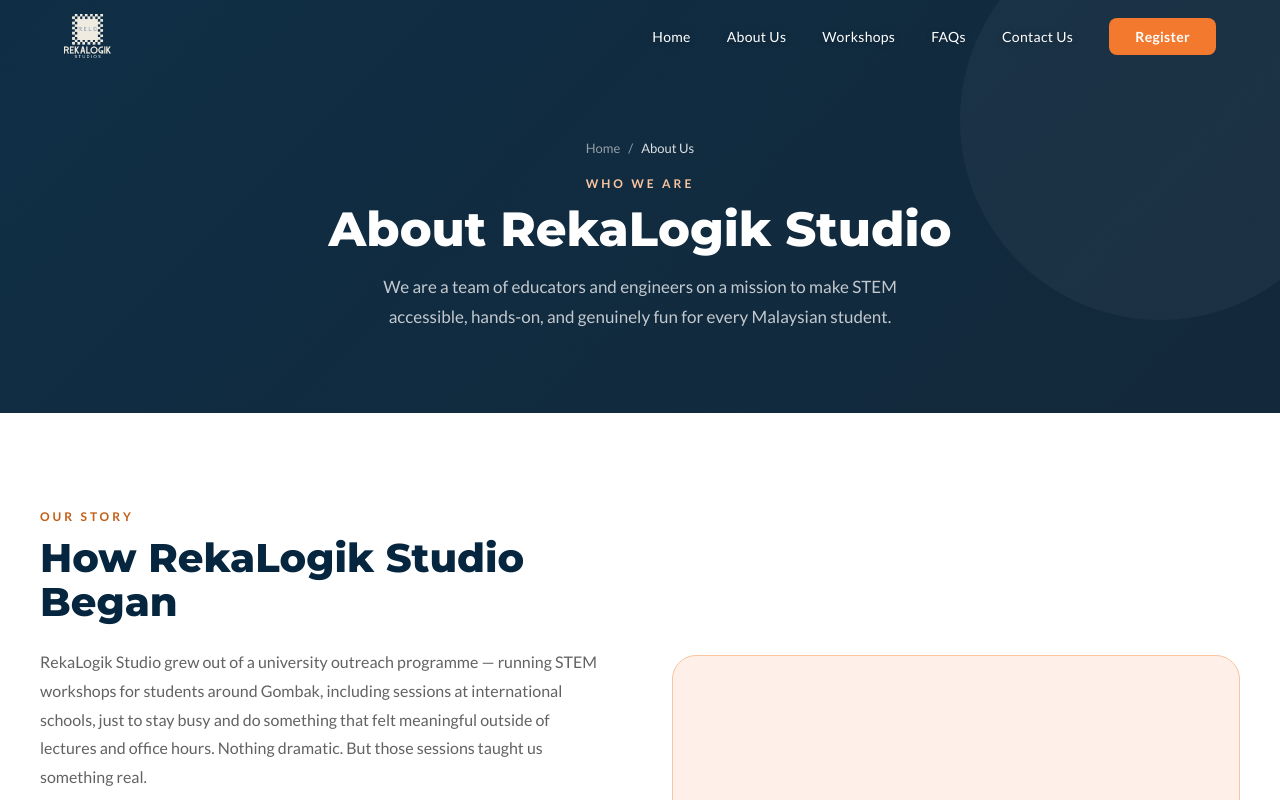
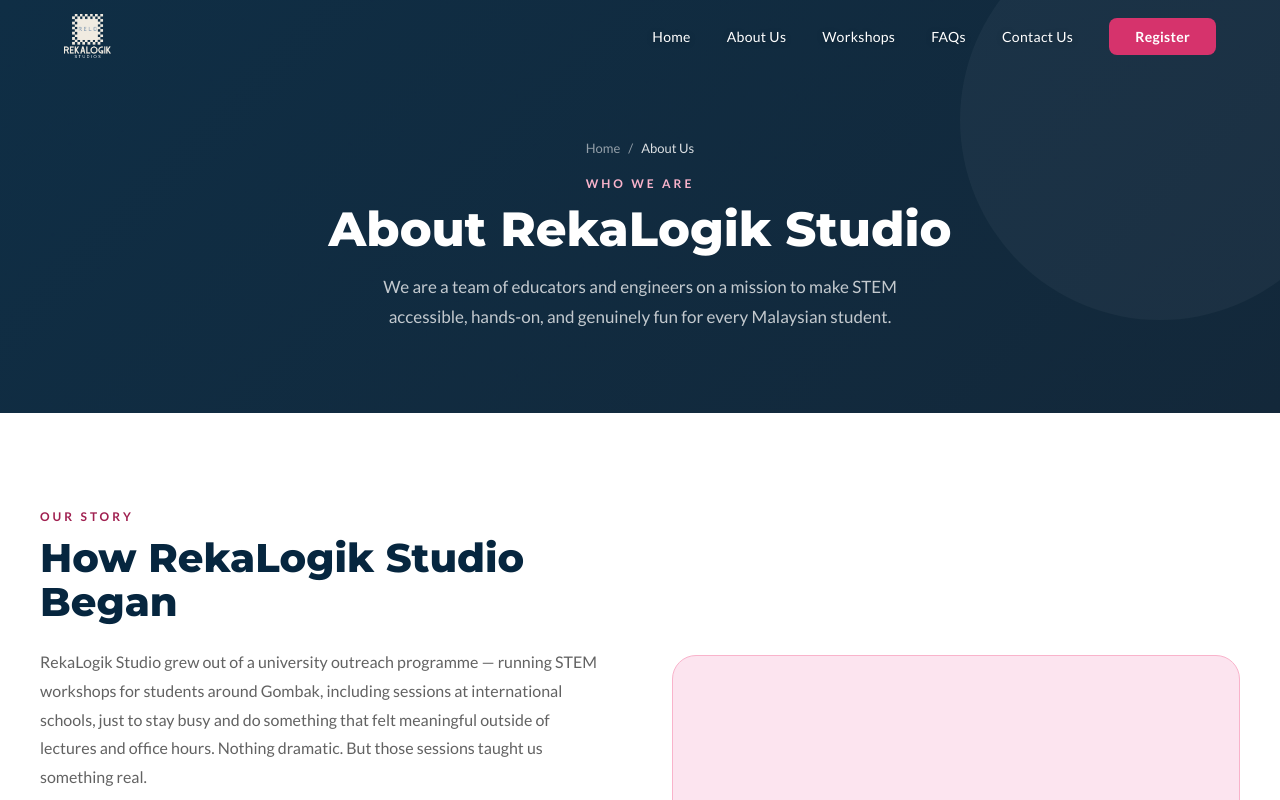
Before and after one commit to bidayatulhidayah/rekalogik-website, a Next.js app: page /about in a window 1280 px wide. Shown: the top 800 px of the page. Built offline with nearby package versions, Linux system fonts and the light colour scheme.

Commit message:
change to raspberry D6336C

```diff
--- a/app/(marketing)/page.js
+++ b/app/(marketing)/page.js
@@ -39,7 +39,7 @@
               padding: "6px 16px", marginBottom: 24,
               border: "1px solid rgba(255,255,255,0.2)",
             }}>
-              <span style={{ width: 6, height: 6, borderRadius: "50%", background: "#F2792E", display: "inline-block" }} />
+              <span style={{ width: 6, height: 6, borderRadius: "50%", background: "#D6336C", display: "inline-block" }} />
               <span style={{ color: "#fff", fontSize: 13, fontWeight: 500, letterSpacing: 1 }}>
                 Now enrolling — 2025 season
               </span>
--- a/app/globals.css
+++ b/app/globals.css
@@ -44,7 +44,7 @@
   font-weight: 700;
   letter-spacing: 3px;
   text-transform: uppercase;
-  color: #C45E15;
+  color: #A02050;
   margin-bottom: 12px;
   display: block;
   font-family: 'Lato', sans-serif;
@@ -98,7 +98,7 @@
 /* ─── Buttons ────────────────────────────────── */
 .rl-btn-primary {
   display: inline-block;
-  background: #F2792E;
+  background: #D6336C;
   color: #fff;
   padding: 13px 32px;
   border-radius: 8px;
@@ -108,22 +108,22 @@
   font-family: 'Lato', sans-serif;
   transition: background 0.2s;
 }
-.rl-btn-primary:hover { background: #D4661A; }
+.rl-btn-primary:hover { background: #B82A5A; }
 
 .rl-btn-outline {
   display: inline-block;
   background: transparent;
-  color: #C45E15;
+  color: #A02050;
   padding: 12px 30px;
   border-radius: 8px;
   font-weight: 700;
   font-size: 14px;
   letter-spacing: 0.3px;
   font-family: 'Lato', sans-serif;
-  border: 2px solid #F2792E;
+  border: 2px solid #D6336C;
   transition: background 0.2s, color 0.2s;
 }
-.rl-btn-outline:hover { background: #F2792E; color: #fff; }
+.rl-btn-outline:hover { background: #D6336C; color: #fff; }
 
 .rl-btn-white {
   display: inline-block;
@@ -182,12 +182,12 @@
   width: 28px;
   height: 28px;
   border-radius: 50%;
-  background: #FEF0E8;
+  background: #FCE4EF;
   display: flex;
   align-items: center;
   justify-content: center;
   font-size: 18px;
-  color: #C45E15;
+  color: #A02050;
   font-weight: 300;
   transition: transform 0.25s ease, background 0.2s;
 }
@@ -196,7 +196,7 @@
 .rl-divider {
   width: 48px;
   height: 4px;
-  background: #F2792E;
+  background: #D6336C;
   border-radius: 2px;
   margin-bottom: 20px;
 }
```
Also changed, not shown: app/lib/constants.js.
